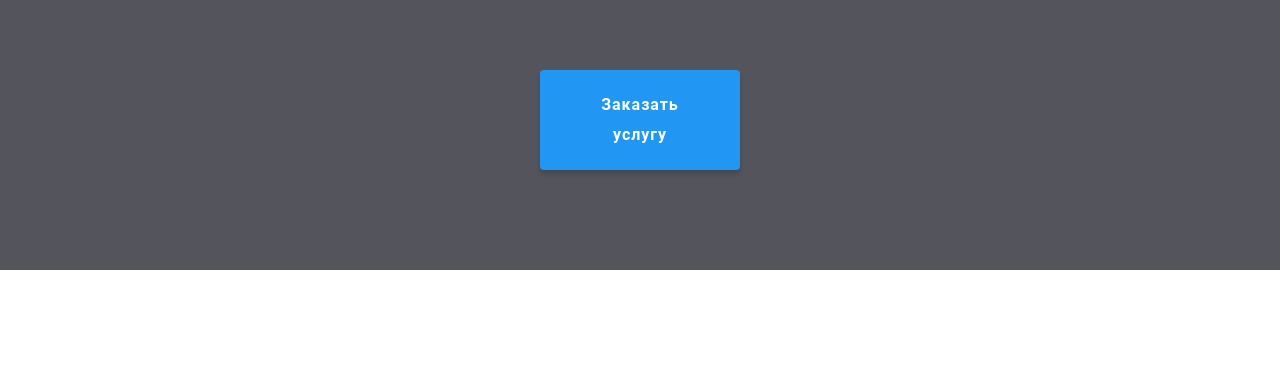
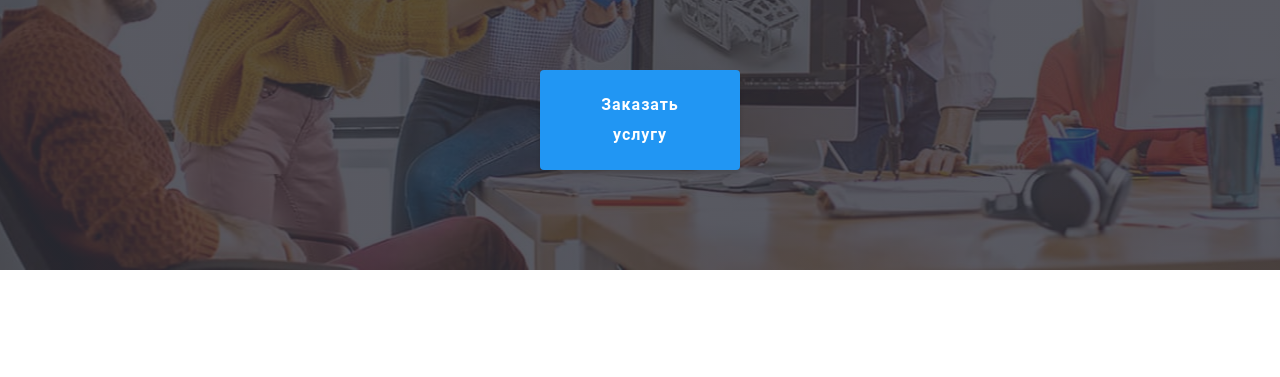
Before and after one commit to Vitalii8080/goit-markup-hw-04, a plain HTML site: page index.html in a window 1280 px wide. Shown: the part 410-787 px from the top of the page. Drawn offline with nearby package versions, Linux system fonts and the light colour scheme.

Commit message:
background image changing

```diff
--- a/css/main.css
+++ b/css/main.css
@@ -151,9 +151,15 @@ img {
 /* .hero-section */
 
 .hero {
+    background-repeat: no-repeat;
+    max-width: 1600px;
+    height: 600px;
+    background-size: cover;
+    background-position: center;
 
-    background-image: url('../images/Header-img-1.jpg');
-    background:rgba(47, 48, 58, 0.8);;
+    background-image: linear-gradient(rgba(47, 48, 58, 0.8),rgba(47, 48, 58, 0.8)
+    ), url('../images/Header-img-1.jpg');
+
     height: 600px;
     margin: 0 auto;
 
```
